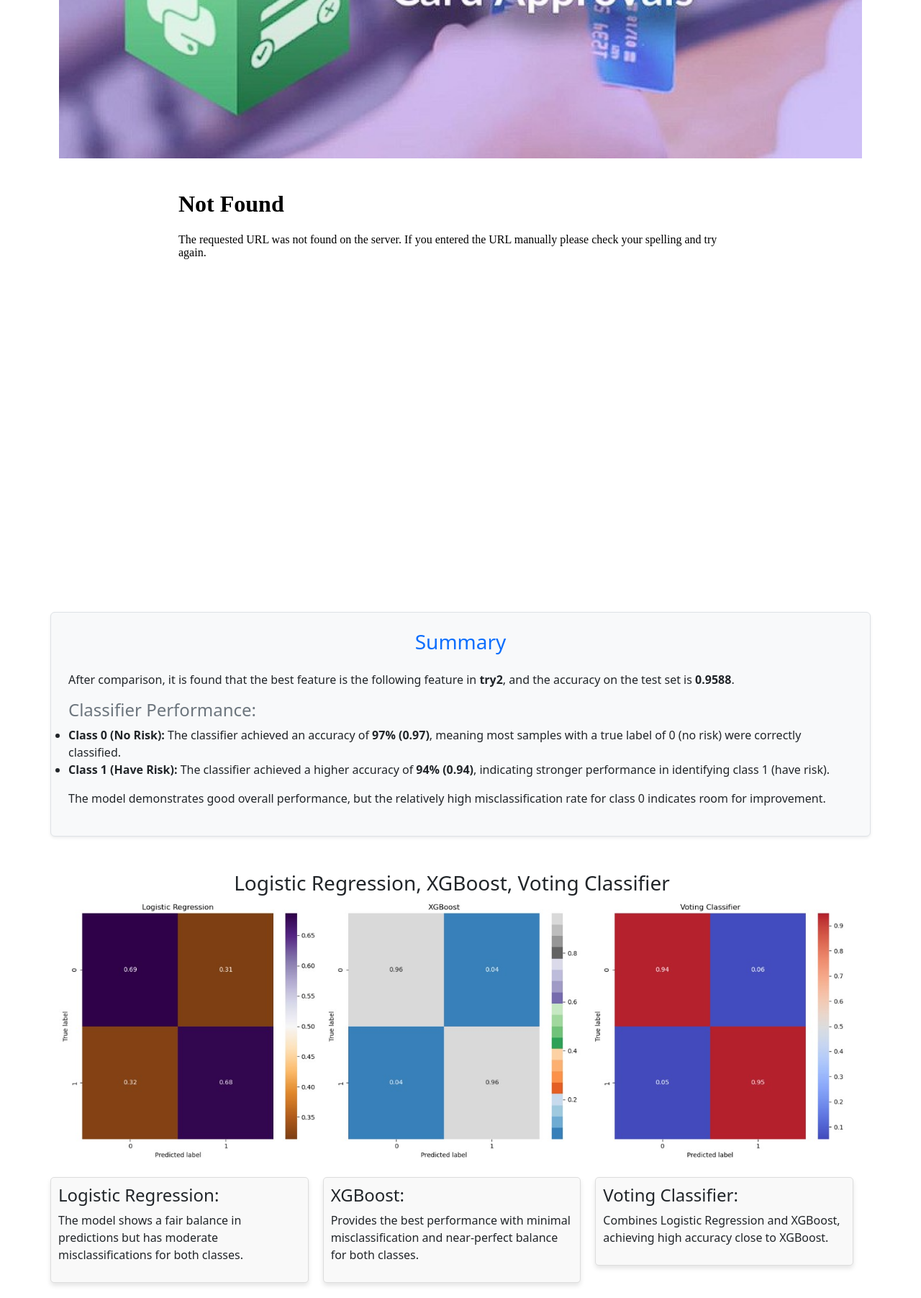
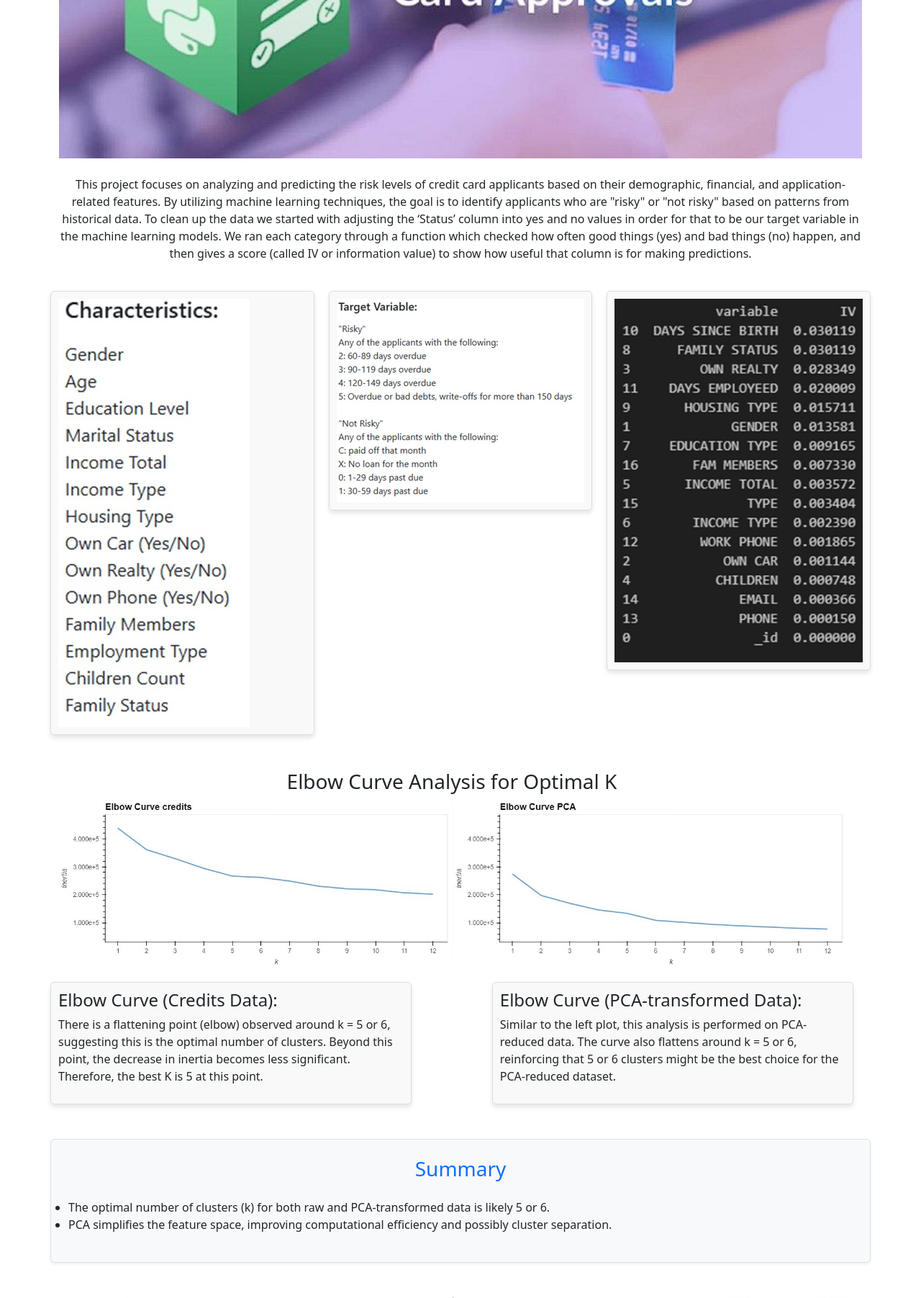
Before and after one commit to lsunley/Project4-ML, a Flask app: page / in a window 1280 px wide. Shown: the part 360-2163 px from the top of the page at 72% size. Run offline with Flask 3, Linux system fonts and the light colour scheme; some libraries are stand-ins or nearby versions.

Commit message:
adding intro

```diff
--- a/templates/index.html
+++ b/templates/index.html
@@ -25,38 +25,138 @@
         <img src="{{ url_for('static', filename='../iframe_figures/card.jpg') }}" alt="Card Image" class="img-fluid"
           style="width: 100%">
       </div>
+      <div>
+        <p class="text-center">
+          This project focuses on analyzing and predicting the risk levels of credit card applicants based on their
+          demographic, financial, and application-related features. By utilizing machine learning techniques, the goal
+          is to identify applicants who are "risky" or "not risky" based on patterns from historical data.
+          To clean up the data we started with adjusting the ‘Status’ column into yes and no values in order for that to
+          be our target variable in the machine learning models. We ran each category through a function which checked how often good things (yes) and bad things (no) happen, and then gives a score (called IV or information value) to show how useful that column is for making predictions.
+        </p>
+      </div>
+    </div>
+    <div class="row flex-container1 mt-4">
+      <div class="col-md-4 elbow">
+        <img src="{{ url_for('static', filename='../iframe_figures/char.jpg') }}" alt="Card Image" class="img-fluid">
+      </div>
+      <div class="col-md-4 elbow ml-2">
+        <img src="{{ url_for('static', filename='../iframe_figures/target.jpg') }}" alt="Card Image" class="img-fluid">
+      </div>
+      <div class="col-md-4 elbow ml-2">
+        <img src="{{ url_for('static', filename='../iframe_figures/var.jpg') }}" alt="Card Image" class="img-fluid">
+      </div>
     </div>
 
     <div class="row">
 
       <!-- IFrame Section -->
-      <div class="col-md-12 text-center">
-        <iframe src="{{ url_for('static', filename='../iframe_figures/figure_63.html') }}" width="800" height="600"
-          style="border:none;"></iframe>
+
+      <div class="row mt-5">
+        <h3 class="text-center">Elbow Curve Analysis for Optimal K</h3>
+        <div class="col-md-12 text-center">
+          <img src="{{ url_for('static', filename='../iframe_figures/Elbow.jpg') }}" alt="Card Image" class="img-fluid">
+        </div>
       </div>
 
+      <!-- Flex Container for Elbow Explanation -->
+      <div class="row flex-container1 mt-4">
+        <div class="col-md-6 elbow">
+          <h4>Elbow Curve (Credits Data):</h4>
+          <p>
+            There is a flattening point (elbow) observed around k = 5 or 6, suggesting this is the optimal number of
+            clusters.
+            Beyond this point, the decrease in inertia becomes less significant. Therefore, the best K is 5 at this
+            point.
+          </p>
+        </div>
+        <div class="col-md-6 elbow ml-2">
+          <h4>Elbow Curve (PCA-transformed Data):</h4>
+          <p>
+            Similar to the left plot, this analysis is performed on PCA-reduced data. The curve also flattens around k =
+            5 or 6,
+            reinforcing that 5 or 6 clusters might be the best choice for the PCA-reduced dataset.
+          </p>
+        </div>
+      </div>
 
+      <!-- Final Summary -->
+      <div class="mt-5 p-4 border rounded shadow-sm bg-light">
+        <h3 class="text-center text-primary mb-4">Summary</h3>
+        <ul class="list-group mb-3">
+          <li>The optimal number of clusters (k) for both raw and PCA-transformed data is likely 5 or 6.</li>
+          <li>PCA simplifies the feature space, improving computational efficiency and possibly cluster separation.</li>
+        </ul>
+      </div>
+
+      <div class="row mt-5">
+        <div class="col-md-12 text-center">
+          <img src="{{ url_for('static', filename='../iframe_figures/Cluster.jpg') }}" alt="Card Image"
+            class="img-fluid">
+        </div>
+      </div>
+      <div class="row flex-container1 mt-4">
+        <div class="col-md-6 elbow">
+          <h4>Cluster Crypto:</h4>
+          <p>
+            The clusters overlap in several areas, but there are some distinct groupings, particularly in regions with
+            higher income and fewer days since birth.
+          </p>
+        </div>
+        <div class="col-md-6 elbow ml-2">
+          <h4>Cluster PCA:</h4>
+          <p>
+            Clusters in the PCA space are more distinct and better separated compared to the raw data plot, indicating
+            improved clustering results after dimensionality reduction.
+          </p>
+        </div>
+      </div>
+      <div class="mt-5 p-4 border rounded shadow-sm bg-light">
+        <h3 class="text-center text-primary mb-4">Summary</h3>
+
+        <ul class="list-group mb-3">
+          <li>
+            The PCA-transformed space (right plot) demonstrates better separation of clusters compared to the raw
+            feature space (left plot), likely due to reduced noise and improved representation of variance.
+          </li>
+
+        </ul>
+
+      </div>
+      <div class="row flex-container mt-4">
+        <!-- Image Section -->
+        <h3 class="text-center">Random Forest</h3>
+        <div class="col-md-6 text-center">
+          <h4>Random Forest - Trial 1</h4>
+          <img src="{{ url_for('static', filename='../iframe_figures/random1.jpg') }}" alt="Card Image"
+            class="img-fluid">
+        </div>
+        <div class="col-md-6 text-center">
+          <h4>Random Forest - Trial 2</h4>
+          <img src="{{ url_for('static', filename='../iframe_figures/random2.jpg') }}" alt="Card Image"
+            class="img-fluid">
+
+        </div>
+      </div>
       <div class=" p-4 border rounded shadow-sm bg-light">
         <h3 class="text-center text-primary mb-4">Summary</h3>
-        <p class="text-justify">
-          After comparison, it is found that the best feature is the following feature in <strong>try2</strong>, and the
-          accuracy on the test set is <strong>0.9588</strong>.
-        </p>
-        <h4 class="text-secondary">Classifier Performance:</h4>
         <ul class="list-group mb-3">
           <li>
-            <strong>Class 0 (No Risk):</strong> The classifier achieved an accuracy of <strong>97% (0.97)</strong>,
-            meaning most samples with a true label of 0 (no risk) were correctly classified.
+            In Test 1, we selected over 30 key columns, including those related to economic status and family factors,
+            to serve as predictors in a Random Forest-based model. The model achieved an accuracy of 98% in predicting
+            “No Risk” and 97% in predicting “Risk,” resulting in an overall accuracy of 97.7%.
           </li>
           <li>
-            <strong>Class 1 (Have Risk):</strong> The classifier achieved a higher accuracy of <strong>94%
-              (0.94)</strong>, indicating stronger performance in identifying class 1 (have risk).
+            To enhance the precision, Test 2 incorporated all available columns from the dataset for training. The
+            results demonstrated that the accuracy for both “No Risk” and “Risk” predictions remained consistent across
+            the tests. This comparison affirmed the robustness and predictive reliability of the model
+          </li>
+          <li>
+            Furthermore, a feature importance analysis conducted using the Random Forest algorithm identified three
+            columns with significant influence on credit card approval decisions and the classification of high-risk
+            users: job tenure, age, and the month when credit card delinquency first occurred. These insights provide a
+            valuable foundation for improving credit risk assessment and optimizing the credit card approval process.
           </li>
         </ul>
-        <p>
-          The model demonstrates good overall performance, but the relatively high misclassification rate for class 0
-          indicates room for improvement.
-        </p>
       </div>
       <div class="row mt-5">
         <h3 class="text-center">Logistic Regression, XGBoost, Voting Classifier</h3>
@@ -164,7 +264,7 @@
         <div class="row flex-container mt-4">
           <!-- Image Section -->
           <div class="col-md-6 text-center">
-            <h4>Decision Tree - Trial 2</h4>
+            <h4>Decision Tree - Trial 1</h4>
             <img src="{{ url_for('static', filename='../iframe_figures/tree1.jpg') }}" alt="Card Image"
               class="img-fluid">
           </div>
@@ -180,84 +280,22 @@
       <div class="mt-5 p-4 border rounded shadow-sm bg-light">
         <h3 class="text-center text-primary mb-4">Summary</h3>
         <ul class="list-group mb-3">
-          <li><strong>Trial 1:</strong> The model achieved an overall accuracy of 66%. It performed better in identifying class 1 (Yes) with a recall of 83%, compared to class 0 (No) with a recall of 48%. Misclassification rates were 51.58% for class 0 misclassified as class 1 and 16.99% for class 1 misclassified as class 0.</li>
-          <li><strong>Trial 2:</strong> The model achieved an overall accuracy of 80%. It performed equally well at identifying both class 0 (No) and class 1 (Yes), with precision, recall, and F1-scores all at 80%. Misclassification rates were 19.83% for class 0 misclassified as class 1 and 20.21% for class 1 misclassified as class 0. While balanced, the model can benefit from reducing misclassification rates to further improve performance</li>
-          <li>Tree 1 achieves higher accuracy due to its reliance on a single dominant feature, while Tree 2, though more balanced, trades off accuracy to incorporate a wider range of features.</li>
+          <li><strong>Trial 1:</strong> The model achieved an overall accuracy of 66%. It performed better in
+            identifying class 1 (Yes) with a recall of 83%, compared to class 0 (No) with a recall of 48%.
+            Misclassification rates were 51.58% for class 0 misclassified as class 1 and 16.99% for class 1
+            misclassified as class 0.</li>
+          <li><strong>Trial 2:</strong> The model achieved an overall accuracy of 80%. It performed equally well at
+            identifying both class 0 (No) and class 1 (Yes), with precision, recall, and F1-scores all at 80%.
+            Misclassification rates were 19.83% for class 0 misclassified as class 1 and 20.21% for class 1
+            misclassified as class 0. While balanced, the model can benefit from reducing misclassification rates to
+            further improve performance</li>
+          <li>Tree 1 achieves higher accuracy due to its reliance on a single dominant feature, while Tree 2, though
+            more balanced, trades off accuracy to incorporate a wider range of features.</li>
         </ul>
       </div>
 
 
-      <div class="row mt-5">
-        <h3 class="text-center">Elbow Curve Analysis for Optimal K</h3>
-        <div class="col-md-12 text-center">
-          <img src="{{ url_for('static', filename='../iframe_figures/Elbow.jpg') }}" alt="Card Image" class="img-fluid">
-        </div>
-      </div>
 
-      <!-- Flex Container for Elbow Explanation -->
-      <div class="row flex-container1 mt-4">
-        <div class="col-md-6 elbow">
-          <h4>Elbow Curve (Credits Data):</h4>
-          <p>
-            There is a flattening point (elbow) observed around k = 5 or 6, suggesting this is the optimal number of
-            clusters.
-            Beyond this point, the decrease in inertia becomes less significant. Therefore, the best K is 5 at this
-            point.
-          </p>
-        </div>
-        <div class="col-md-6 elbow ml-2">
-          <h4>Elbow Curve (PCA-transformed Data):</h4>
-          <p>
-            Similar to the left plot, this analysis is performed on PCA-reduced data. The curve also flattens around k =
-            5 or 6,
-            reinforcing that 5 or 6 clusters might be the best choice for the PCA-reduced dataset.
-          </p>
-        </div>
-      </div>
-
-      <!-- Final Summary -->
-      <div class="mt-5 p-4 border rounded shadow-sm bg-light">
-        <h3 class="text-center text-primary mb-4">Summary</h3>
-        <ul class="list-group mb-3">
-          <li>The optimal number of clusters (k) for both raw and PCA-transformed data is likely 5 or 6.</li>
-          <li>PCA simplifies the feature space, improving computational efficiency and possibly cluster separation.</li>
-        </ul>
-      </div>
-
-      <div class="row mt-5">
-        <div class="col-md-12 text-center">
-          <img src="{{ url_for('static', filename='../iframe_figures/Cluster.jpg') }}" alt="Card Image"
-            class="img-fluid">
-        </div>
-      </div>
-      <div class="row flex-container1 mt-4">
-        <div class="col-md-6 elbow">
-          <h4>Cluster Crypto:</h4>
-          <p>
-            The clusters overlap in several areas, but there are some distinct groupings, particularly in regions with
-            higher income and fewer days since birth.
-          </p>
-        </div>
-        <div class="col-md-6 elbow ml-2">
-          <h4>Cluster PCA:</h4>
-          <p>
-            Clusters in the PCA space are more distinct and better separated compared to the raw data plot, indicating
-            improved clustering results after dimensionality reduction.
-          </p>
-        </div>
-      </div>
-      <div class="mt-5 p-4 border rounded shadow-sm bg-light">
-        <h3 class="text-center text-primary mb-4">Summary</h3>
-
-        <ul class="list-group mb-3">
-          <li>
-            The PCA-transformed space (right plot) demonstrates better separation of clusters compared to the raw
-            feature space (left plot), likely due to reduced noise and improved representation of variance.
-          </li>
-
-        </ul>
-
-      </div>
     </div>
 
     <!-- External JavaScript Libraries -->
```
Also changed, not shown: iframe_figures/char.jpg (added), iframe_figures/random1.jpg (added), iframe_figures/random2.jpg (added), iframe_figures/target.jpg (added), iframe_figures/var.jpg (added).
